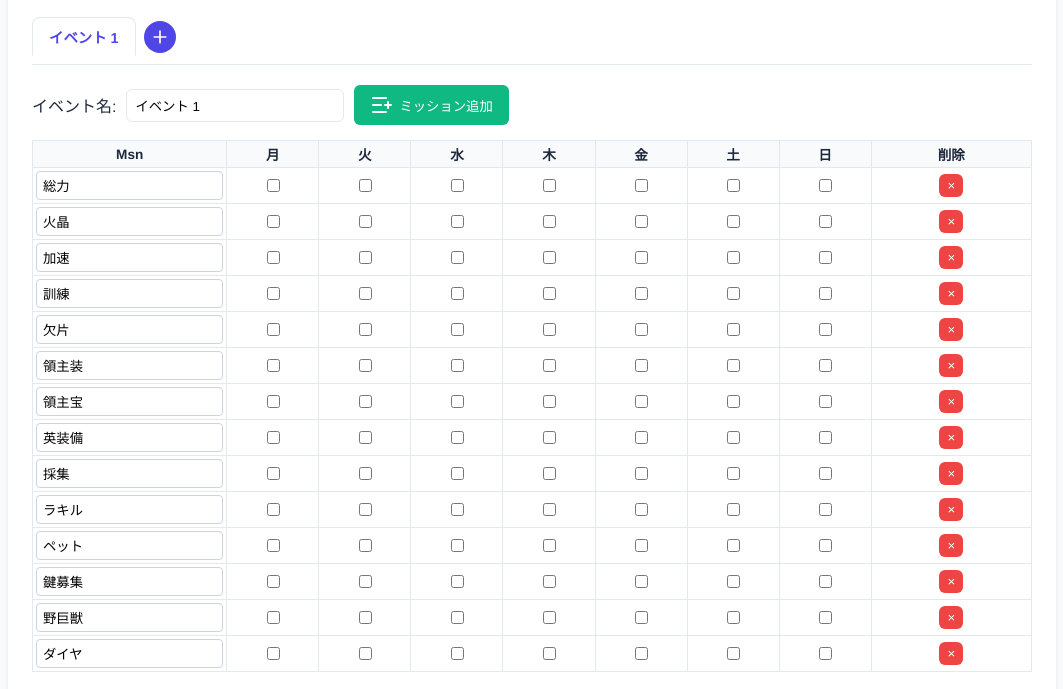
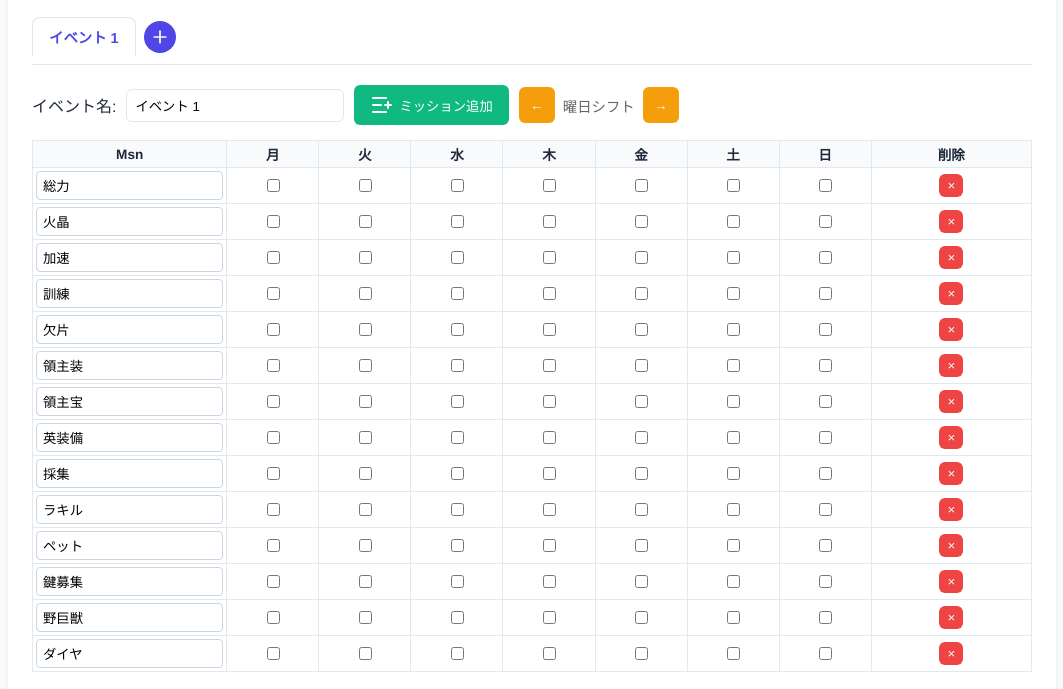
Before and after one commit to yucke/webapp, a plain HTML site: page WOS_task_maker.html in a window 1280 px wide. Shown: the part 94-783 px from the top of the page, without its empty margins (108-1171 px from the left). Drawn offline with nearby package versions, Linux system fonts and the light colour scheme.

Commit message:
タブ単位でチェックボックスを1列ずつ左右に移動させる機能を追加

```diff
--- a/WOS_task_maker.html
+++ b/WOS_task_maker.html
@@ -100,6 +100,31 @@
       width: 200px;
     }
 
+    .column-shift-controls {
+      display: flex;
+      gap: 8px;
+      align-items: center;
+    }
+
+    .btn-shift {
+      background: #f59e0b;
+      color: white;
+      border: none;
+      width: 36px;
+      height: 36px;
+      border-radius: 6px;
+      cursor: pointer;
+      display: flex;
+      align-items: center;
+      justify-content: center;
+      font-weight: bold;
+      padding: 0;
+    }
+
+    .btn-shift:hover {
+      background: #d97706;
+    }
+
     .table-wrapper { overflow-x: auto; margin-bottom: 20px; }
     table { width: 100%; border-collapse: collapse; min-width: 300px; }
     th, td { border: 1px solid var(--border); padding: 3px; text-align: center; }
@@ -181,6 +206,11 @@
       <button class="btn btn-add-row" onclick="addRow()">
         <i data-lucide="list-plus"></i> ミッション追加
       </button>
+      <div class="column-shift-controls">
+        <button class="btn-shift" onclick="shiftColumnsLeft()" title="列を左に移動">←</button>
+        <span style="font-size: 0.9rem; color: #666;">曜日シフト</span>
+        <button class="btn-shift" onclick="shiftColumnsRight()" title="列を右に移動">→</button>
+      </div>
     </div>
 
     <div class="table-wrapper">
@@ -318,6 +348,42 @@
     });
   }
 
+  function shiftColumnsLeft() {
+    saveCurrentState();
+    const ev = events.find(e => e.id === activeEventId);
+    if (!ev) return;
+
+    // 各ミッションの列を左にシフト（最後の列が最初に循環）
+    Object.keys(ev.missions).forEach(name => {
+      const checks = ev.missions[name];
+      if (checks.length === 7) {
+        // 最後の要素を取り出して最初に挿入
+        const lastValue = checks.pop();
+        checks.unshift(lastValue);
+      }
+    });
+
+    renderEditor();
+  }
+
+  function shiftColumnsRight() {
+    saveCurrentState();
+    const ev = events.find(e => e.id === activeEventId);
+    if (!ev) return;
+
+    // 各ミッションの列を右にシフト（最初の列が最後に循環）
+    Object.keys(ev.missions).forEach(name => {
+      const checks = ev.missions[name];
+      if (checks.length === 7) {
+        // 最初の要素を取り出して最後に追加
+        const firstValue = checks.shift();
+        checks.push(firstValue);
+      }
+    });
+
+    renderEditor();
+  }
+
   function addEvent() {
     if (events.length >= 9) return;
     const newId = Date.now();
```
